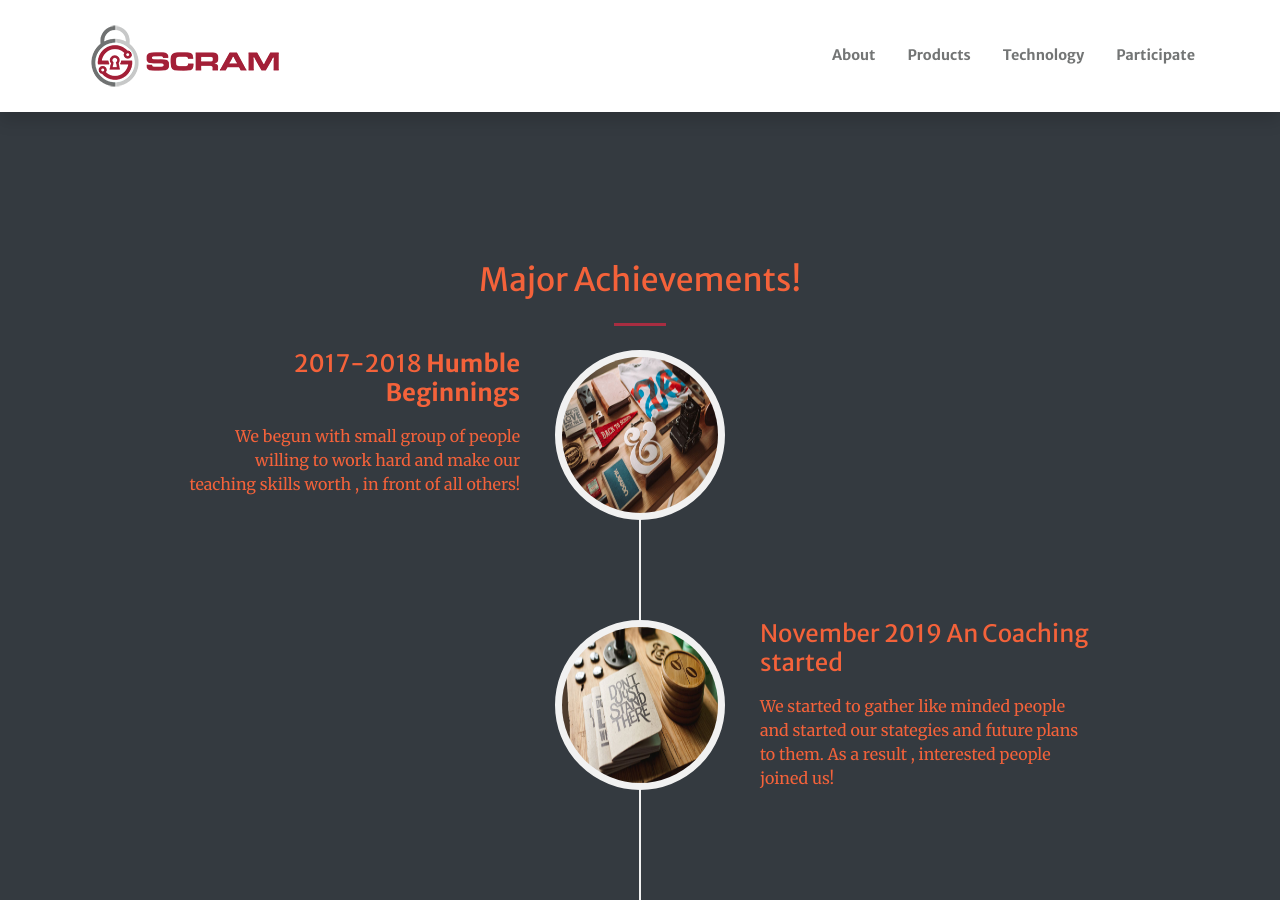
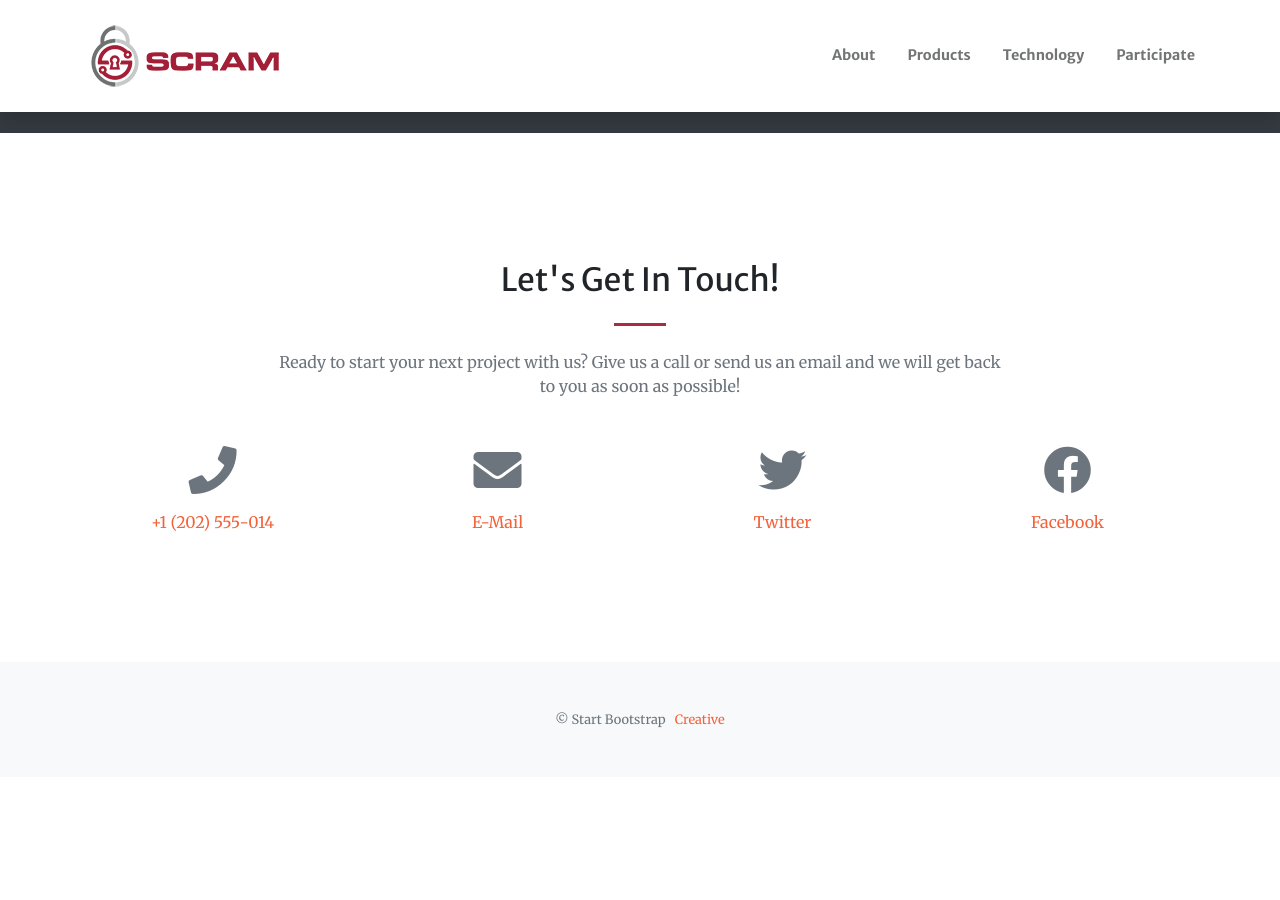
Before and after one commit to jisqyv/MIT, a Jekyll site: the page built from index.md, in a window 1280 px wide and 900 px high, scrolled down 2659 px. Built offline with Jekyll 4.4.1, drawn with Linux system fonts in a browser that asks for light colours; nearby versions of some CDN libraries; after the commit the page ends 3436 px from its top, so only the background shows below that.

Commit message:
Update index.md

```diff
--- a/index.md
+++ b/index.md
@@ -78,27 +78,6 @@ sections:
         url: /about
         class: btn-light
 
-  - type: timeline.html
-    section_id: timeline
-    title: Major Achievements!
-    background_style: bg-dark text-primary
-    last_image: assets/img/timeline-end.png
-    actions:
-      - image: assets/img/portfolio/thumbnails/1.jpg
-        title: >+
-          2017-2018
-          **Humble Beginnings**
-        text: >-
-          We begun with small group of people willing to work hard and make our
-          teaching skills worth , in front of all others!
-      - image: assets/img/portfolio/thumbnails/2.jpg
-        title: >+
-          November 2019
-          An Coaching started
-        text: >-
-          We started to gather like minded people and started our stategies
-          and future plans to them. As a result , interested people joined us!
-
   - type: contact.html
     section_id: contacts
     title: Let's Get In Touch!
```
